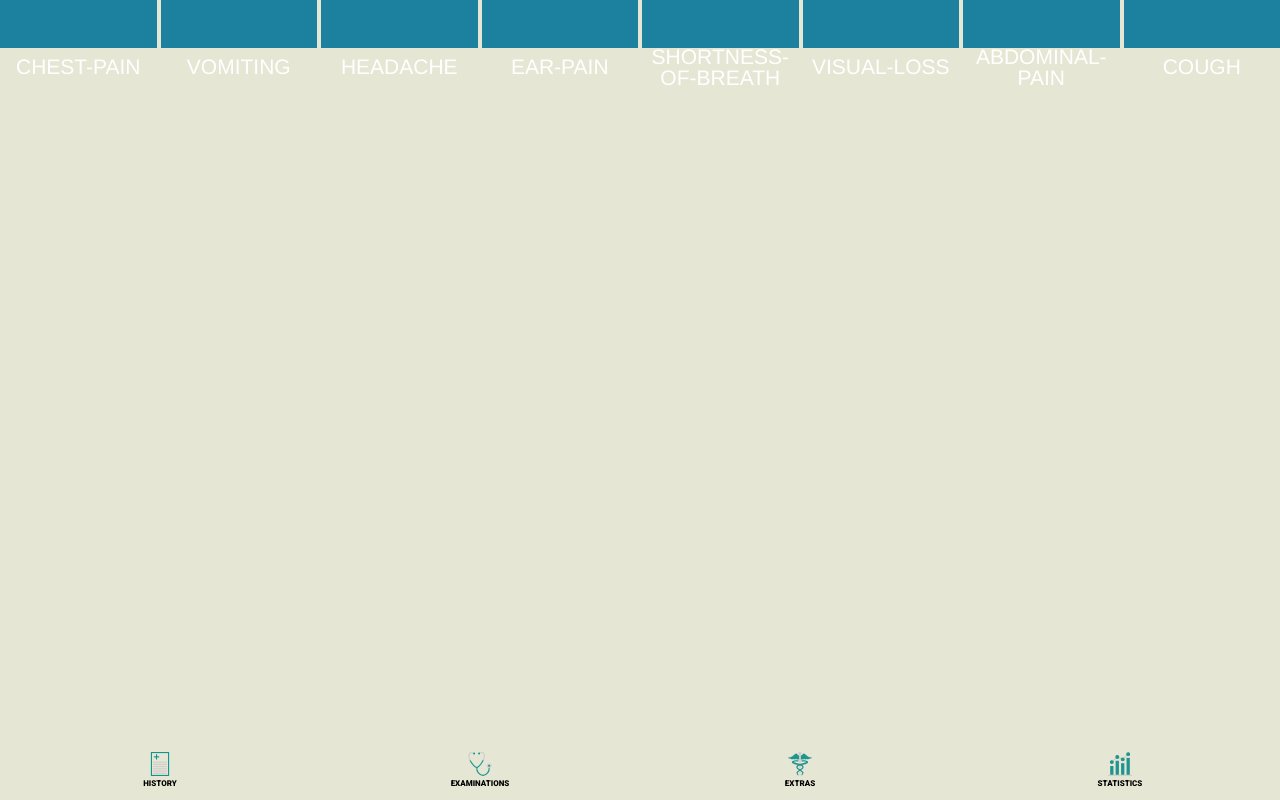
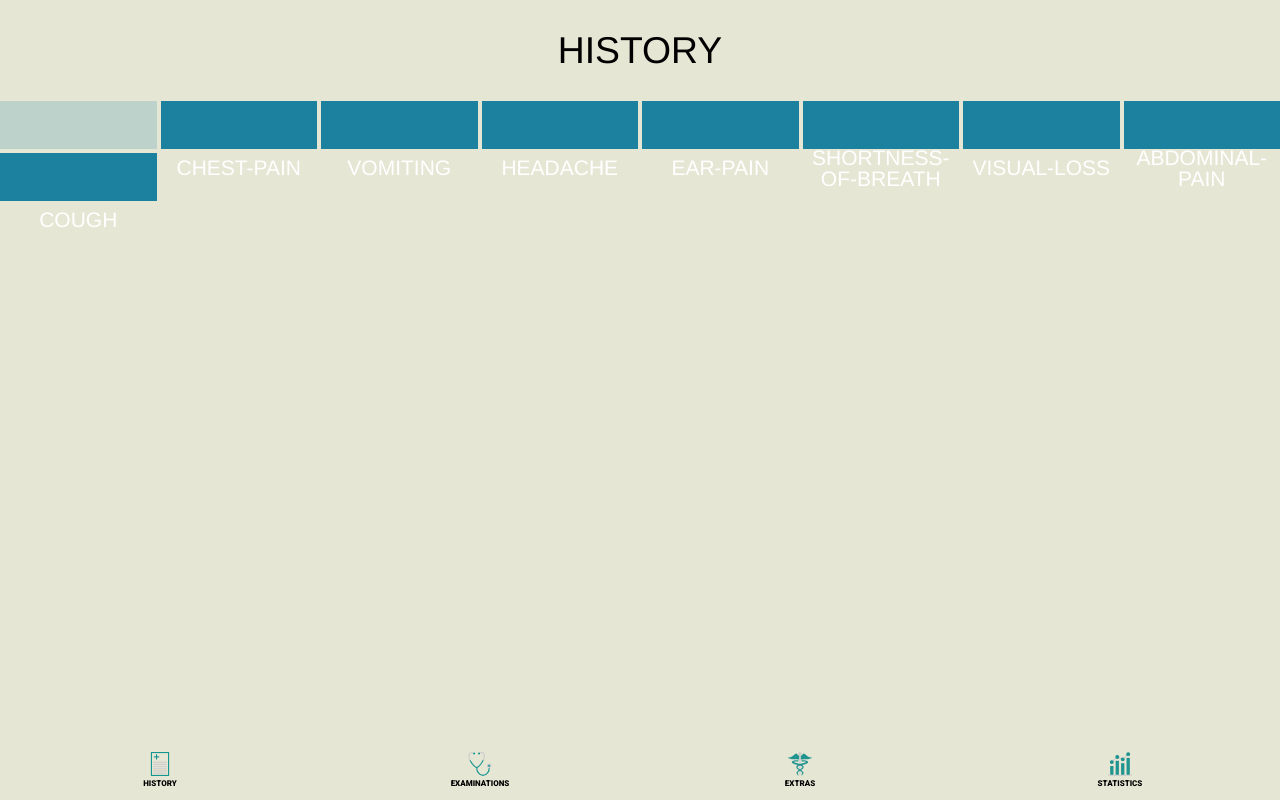
Before and after one commit to fac-14/OSCEBossKey, a React (Vite) app: page /history in a window 1280 px wide. Built offline with nearby package versions, Linux system fonts and the light colour scheme; a web font is replaced by a local one.

Commit message:
import history.scss into AddNewStation component

```diff
--- a/src/components/AddNewStation.js
+++ b/src/components/AddNewStation.js
@@ -2,6 +2,7 @@
 
 import React from "react";
 import { Link } from "react-router-dom";
+import "../assets/history.scss";
 
 export default class AddNewStation extends React.Component {
   render() {
--- a/src/components/History.js
+++ b/src/components/History.js
@@ -27,7 +27,11 @@ class History extends React.Component {
     );
     return (
       <React.Fragment>
-        <div id="history-station-list">{stationElements}</div>
+        <ExamName exam={"history"} />
+        <div id="history-station-list">
+          <AddNewStation />
+          {stationElements}
+        </div>
         <Navbar />
       </React.Fragment>
     );
```
